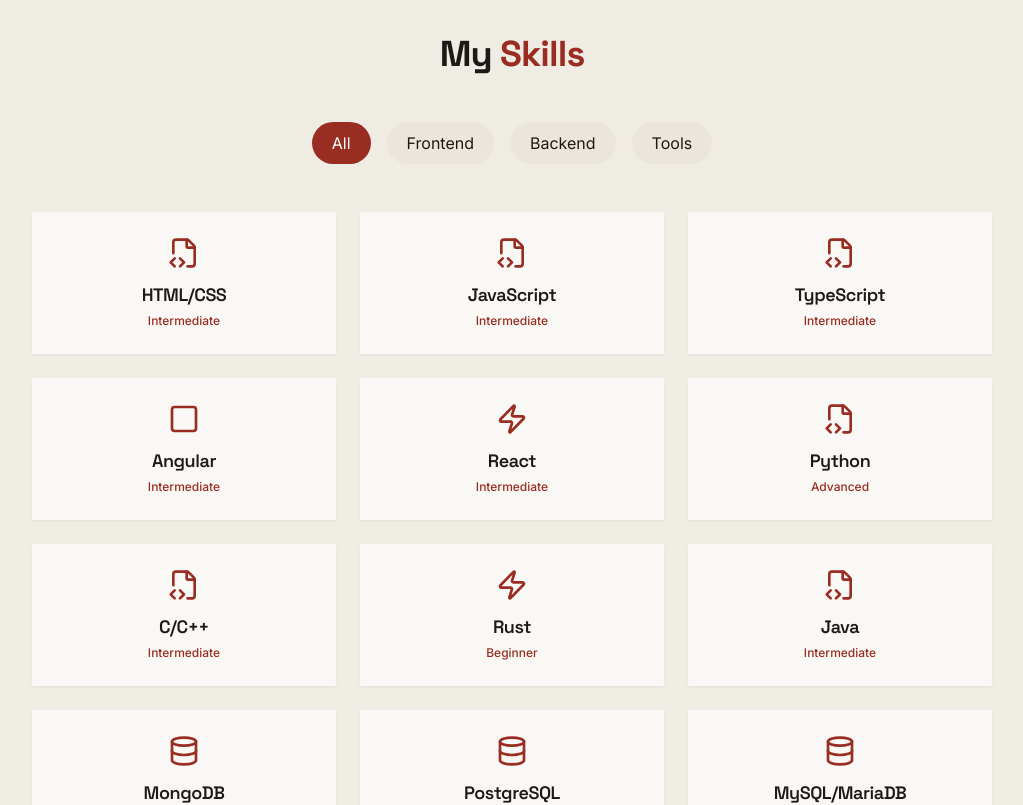
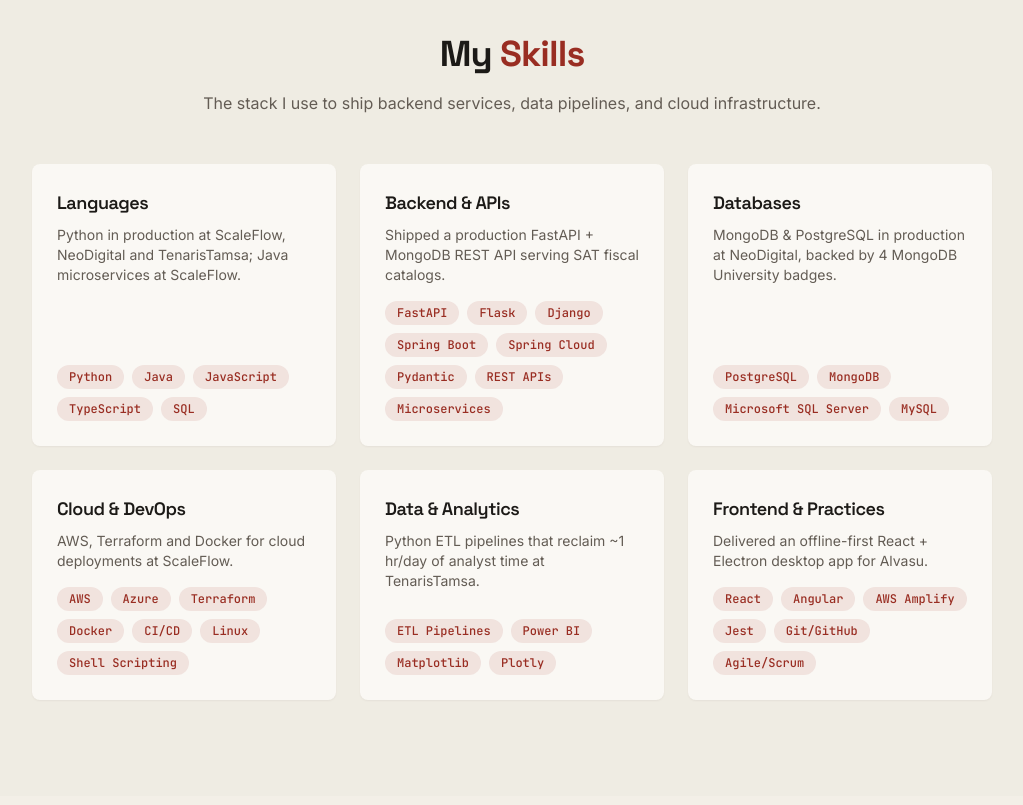
Before and after one commit to DvLeu/Portafolio, a React (Vite) app: page / in a window 1280 px wide. Shown: the part 1580-2385 px from the top of the page, without its empty margins (128-1151 px from the left). Built offline with nearby package versions, Linux system fonts and the light colour scheme; no server answers.

Commit message:
feat(skills): group skills by CV category with evidence
Six groups, each with one line of real-world proof; drop self-rated levels.

Co-Authored-By: Claude Opus 5.5 <noreply@anthropic.com>

```diff
--- a/src/components/SkillsSection.jsx
+++ b/src/components/SkillsSection.jsx
@@ -1,117 +1,94 @@
-import { useState } from "react";
-import { cn } from "../lib/utils";
-import {
-  FileCodeCorner,
-  Database,
-  Github,
-  Container,
-  Terminal,
-  Brain,
-  Zap,
-  Square,
-  Cloud,
-  BarChart,
-  Server,
-} from "lucide-react";
+import { SectionHeader } from "./SectionHeader";
+import { Tag } from "./Tag";
 
-const skillIcons = {
-  "HTML/CSS": FileCodeCorner,
-  JavaScript: FileCodeCorner,
-  TypeScript: FileCodeCorner,
-  Angular: Square,
-  React: Zap,
-  Python: FileCodeCorner,
-  "C/C++": FileCodeCorner,
-  Rust: Zap,
-  Java: FileCodeCorner,
-  MongoDB: Database,
-  PostgreSQL: Database,
-  "MySQL/MariaDB": Database,
-  "Microsoft SQL Server": Database,
-  "Git/Github": Github,
-  Azure: Cloud,
-  PowerBi: BarChart,
-  Docker: Container,
-  Kubernetes: Server,
-  "Linux Systems": Terminal,
-  BashScripting: Terminal,
-};
-
-const skills = [
-  { name: "HTML/CSS", category: "frontend", level: "Intermediate" },
-  { name: "JavaScript", category: "frontend", level: "Intermediate" },
-  { name: "TypeScript", category: "frontend", level: "Intermediate" },
-  { name: "Angular", category: "frontend", level: "Intermediate" },
-  { name: "React", category: "frontend", level: "Intermediate" },
-
-  { name: "Python", category: "backend", level: "Advanced" },
-  { name: "C/C++", category: "backend", level: "Intermediate" },
-  { name: "Rust", category: "backend", level: "Beginner" },
-  { name: "Java", category: "backend", level: "Intermediate" },
-  { name: "MongoDB", category: "backend", level: "Intermediate" },
-  { name: "PostgreSQL", category: "backend", level: "Advanced" },
-  { name: "MySQL/MariaDB", category: "backend", level: "Advanced" },
-  { name: "Microsoft SQL Server", category: "backend", level: "Advanced" },
-
-  { name: "Git/Github", category: "tools", level: "Expert" },
-  { name: "Azure", category: "tools", level: "Intermediate" },
-  { name: "PowerBi", category: "tools", level: "Intermediate" },
-  { name: "Docker", category: "tools", level: "Advanced" },
-  { name: "Kubernetes", category: "tools", level: "Intermediate" },
-  { name: "Linux Systems", category: "tools", level: "Advanced" },
-  { name: "BashScripting", category: "tools", level: "Advanced" },
+// Grouped like the CV; each group carries one line of real-world evidence
+const skillGroups = [
+  {
+    title: "Languages",
+    evidence:
+      "Python in production at ScaleFlow, NeoDigital and TenarisTamsa; Java microservices at ScaleFlow.",
+    skills: ["Python", "Java", "JavaScript", "TypeScript", "SQL"],
+  },
+  {
+    title: "Backend & APIs",
+    evidence:
+      "Shipped a production FastAPI + MongoDB REST API serving SAT fiscal catalogs.",
+    skills: [
+      "FastAPI",
+      "Flask",
+      "Django",
+      "Spring Boot",
+      "Spring Cloud",
+      "Pydantic",
+      "REST APIs",
+      "Microservices",
+    ],
+  },
+  {
+    title: "Databases",
+    evidence:
+      "MongoDB & PostgreSQL in production at NeoDigital, backed by 4 MongoDB University badges.",
+    skills: ["PostgreSQL", "MongoDB", "Microsoft SQL Server", "MySQL"],
+  },
+  {
+    title: "Cloud & DevOps",
+    evidence: "AWS, Terraform and Docker for cloud deployments at ScaleFlow.",
+    skills: [
+      "AWS",
+      "Azure",
+      "Terraform",
+      "Docker",
+      "CI/CD",
+      "Linux",
+      "Shell Scripting",
+    ],
+  },
+  {
+    title: "Data & Analytics",
+    evidence:
+      "Python ETL pipelines that reclaim ~1 hr/day of analyst time at TenarisTamsa.",
+    skills: ["ETL Pipelines", "Power BI", "Matplotlib", "Plotly"],
+  },
+  {
+    title: "Frontend & Practices",
+    evidence:
+      "Delivered an offline-first React + Electron desktop app for Alvasu.",
+    skills: [
+      "React",
+      "Angular",
+      "AWS Amplify",
+      "Jest",
+      "Git/GitHub",
+      "Agile/Scrum",
+    ],
+  },
 ];
-const categories = ["all", "frontend", "backend", "tools"];
 
 export const SkillsSection = () => {
-  const [activeCategory, setActiveCategory] = useState("all");
-
-  const filteredSkills = skills.filter(
-    (skill) => activeCategory === "all" || skill.category === activeCategory,
-  );
-
   return (
     <section id="skills" className="py-24 px-4 relative bg-secondary/30">
       <div className="container mx-auto max-w-5xl">
-        <h2 className="text-3xl md:text-4xl font-bold mb-12 text-center">
-          My <span className="text-primary">Skills</span>
-        </h2>
-        <div className="flex flex-wrap justify-center gap-4 mb-12">
-          {categories.map((category, key) => (
-            <button
-              key={key}
-              onClick={() => setActiveCategory(category)}
-              className={cn(
-                "px-5 py-2 rounded-full transition-colors duration-300 capitalize",
-                activeCategory === category
-                  ? "bg-primary text-primary-foreground"
-                  : "bg-secondary/70 text-foreground hover:bg-secondary",
-              )}
+        <SectionHeader
+          title="My"
+          highlight="Skills"
+          subtitle="The stack I use to ship backend services, data pipelines, and cloud infrastructure."
+        />
+
+        <div className="grid grid-cols-1 md:grid-cols-2 lg:grid-cols-3 gap-6">
+          {skillGroups.map(({ title, evidence, skills }) => (
+            <div
+              key={title}
+              className="bg-card p-6 rounded-lg shadow-xs card-hover text-left flex flex-col"
             >
-              {category}
-            </button>
+              <h3 className="font-semibold text-lg mb-2">{title}</h3>
+              <p className="text-sm text-muted-foreground mb-4">{evidence}</p>
+              <div className="flex flex-wrap gap-2 mt-auto">
+                {skills.map((skill) => (
+                  <Tag key={skill}>{skill}</Tag>
+                ))}
+              </div>
+            </div>
           ))}
-        </div>
-        <div className="grid grid-cols-1 sm:grid-cols-2 lg:grid-cols-3 gap-6">
-          {filteredSkills.map((skill, key) => {
-            const IconComponent = skillIcons[skill.name];
-            return (
-              <div
-                key={key}
-                className="bg-card p-6 shadow-xs card-hover flex flex-col items-center justify-center"
-              >
-                {IconComponent && (
-                  <IconComponent className="w-8 h-8 mb-3 text-primary" />
-                )}
-                <div className="text-center">
-                  <h3 className="font-semibold text-lg">{skill.name}</h3>
-                  <span className="text-xs text-primary font-medium mt-1 display block">
-                    {skill.level}
-                  </span>
-                </div>
-              </div>
-            );
-          })}
         </div>
       </div>
     </section>
```
